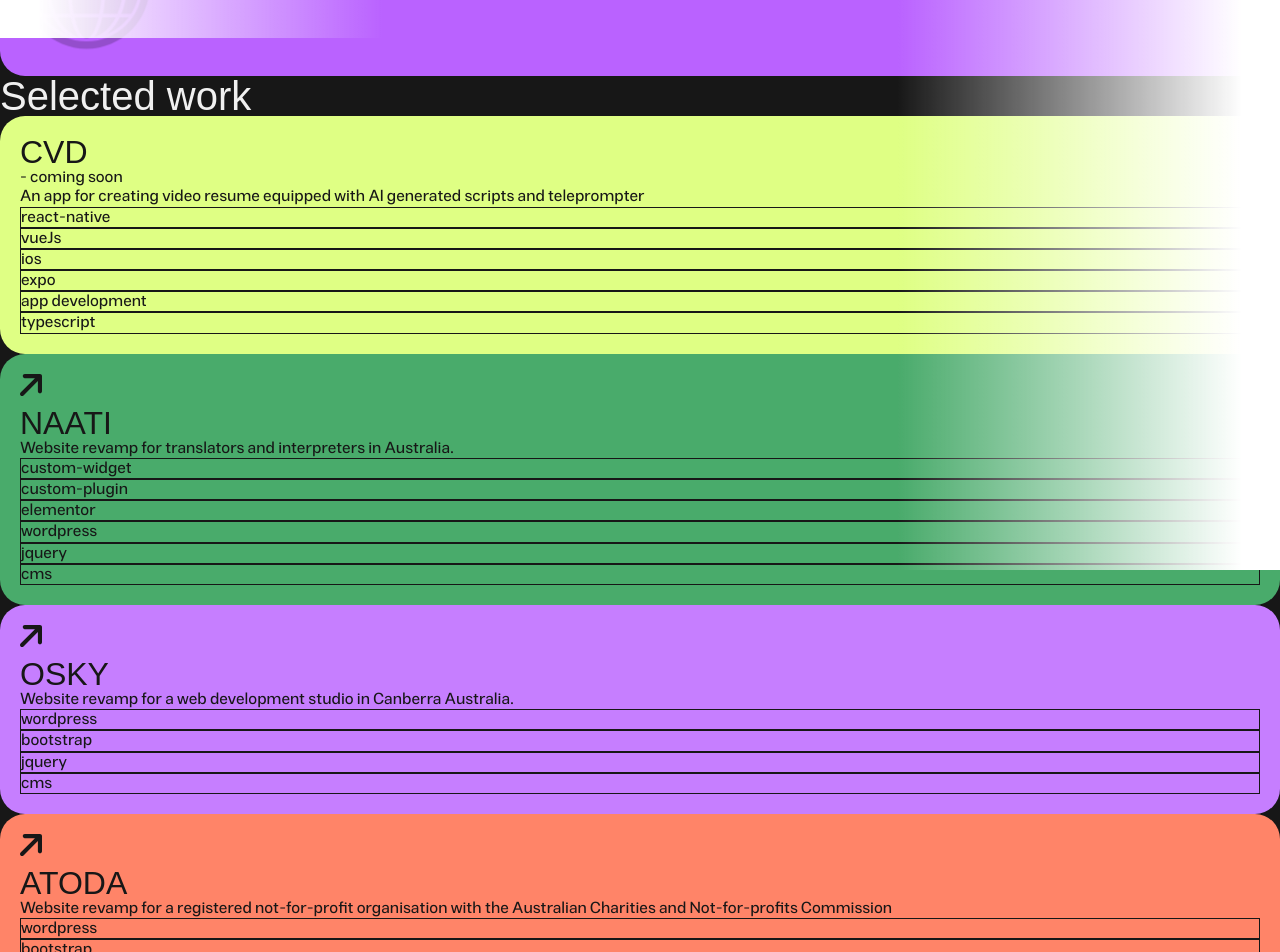
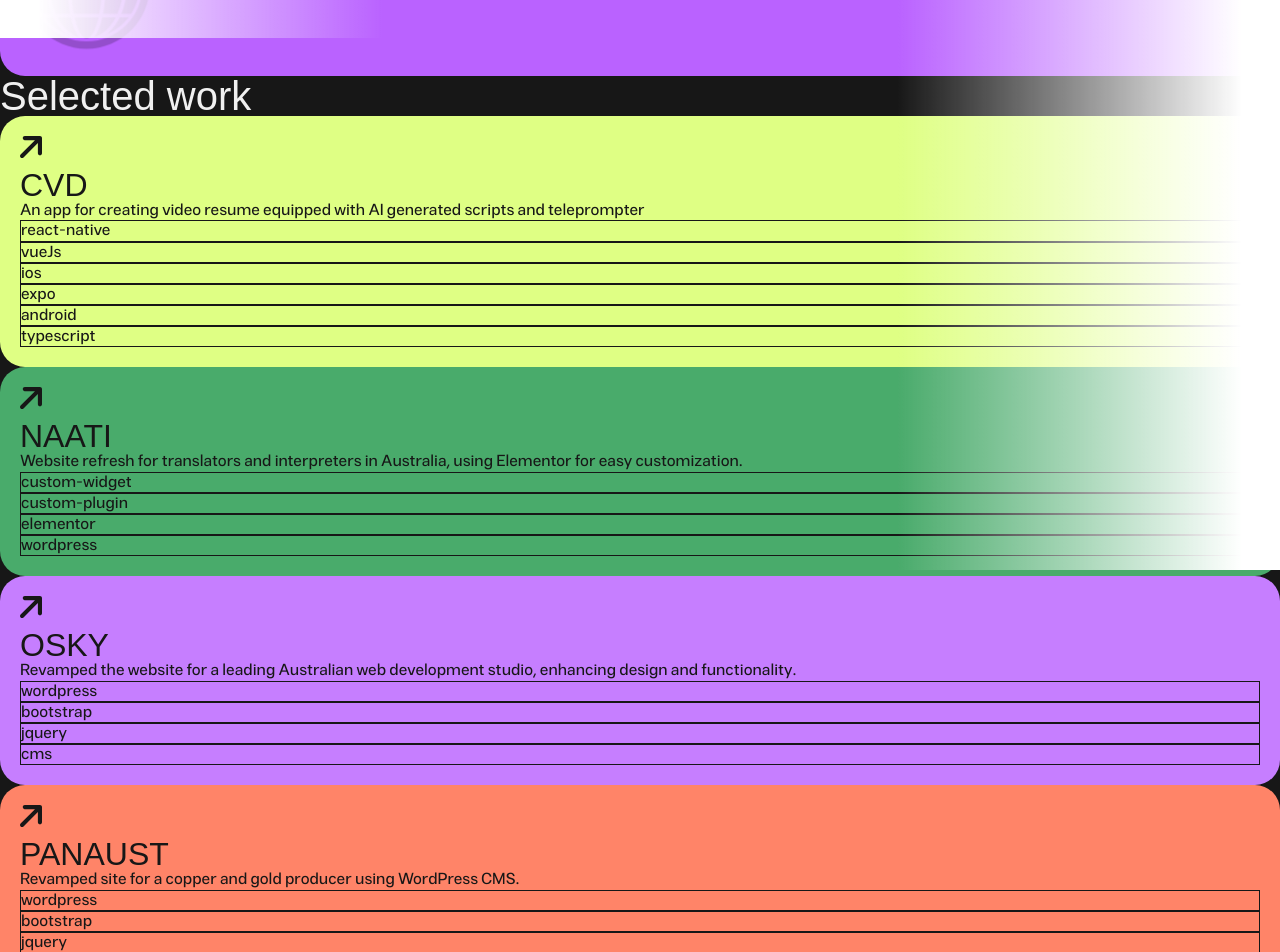
Before and after one commit to sydaf/syedAfcom, a Vue app: page / in a window 1280 px wide. Shown: the part 2280-3232 px from the top of the page. Built offline with nearby package versions, Linux system fonts and the light colour scheme; a web font is replaced by a local one.

Commit message:
content update

```diff
--- a/src/components/sections/aboutSection.vue
+++ b/src/components/sections/aboutSection.vue
@@ -23,8 +23,7 @@
         </div>
         <div v-else class="personal-abt">
             <p class="pb-3 ">
-                Experimenting with JavaScript frameworks and working to improve my portfolio. While I'm not working at all,
-                I play <a target="_blank" class="p-bold" href="https://www.guildwars2.com">Guild Wars 2</a>.
+                In my free time, I'm working on my photography skills and playing MMOs like <a target="_blank" class="p-bold" href="https://www.guildwars2.com">Guild Wars 2</a>.
             </p>
             <div class="flex gap-2 items-center">
                 <img src="../../assets/img/untamed.png" alt="I play an Untamed">
--- a/src/components/sections/projectSection.vue
+++ b/src/components/sections/projectSection.vue
@@ -1,54 +1,65 @@
 <script setup>
-import ProjectTag from '../ProjectTag.vue';
-import ArrowIcon from '../Arrow.vue';
+import ProjectTag from "../ProjectTag.vue";
+import ArrowIcon from "../Arrow.vue";
 </script>
 
 <template>
-    <div class="panel panel-cvd md:row-span-2 md:col-span-4 md:order-4 order-9 relative flex flex-col justify-between">
+  <div
+    class="panel panel-cvd md:row-span-2 md:col-span-4 md:order-4 order-9 relative flex flex-col justify-between"
+  >
     <!-- <div class="absolute top-3 right-3">
             <ArrowIcon :showText="false"/>
           </div> -->
     <div class="flex items-center gap-1">
+      <div class="absolute top-3 right-3">
+        <a target="_blank" href="https://www.curriculum-vidae.com/">
+          <ArrowIcon :showText="false" />
+        </a>
+      </div>
       <h2>CVD</h2>
-            <p class="opacity-50 mb-1.5">- coming soon</p>
     </div>
-        <p>An app for creating video resume equipped with AI generated scripts and teleprompter</p>
+    <p>
+      An app for creating video resume equipped with AI generated scripts and
+      teleprompter
+    </p>
     <div class="flex flex-wrap gap-1">
       <ProjectTag text="react-native" />
       <ProjectTag text="vueJs" />
       <ProjectTag text="ios" />
       <ProjectTag text="expo" />
-            <ProjectTag text="app development" />
+      <ProjectTag text="android" />
       <ProjectTag text="typescript" />
     </div>
   </div>
 
-    <div class="panel panel-naati md:row-span-2 md:col-span-4 md:order-5 order-10 relative flex flex-col justify-between">
+  <div
+    class="panel panel-naati md:row-span-2 md:col-span-4 md:order-5 order-10 relative flex flex-col justify-between"
+  >
     <div class="absolute top-3 right-3">
       <a target="_blank" href="https://www.naati.com.au">
         <ArrowIcon :showText="false" />
       </a>
     </div>
     <h2>NAATI</h2>
-        <p>Website revamp for translators and interpreters in Australia.</p>
+    <p>Website refresh for translators and interpreters in Australia, using Elementor for easy customization.</p>
     <div class="flex flex-wrap gap-1">
       <ProjectTag text="custom-widget" />
       <ProjectTag text="custom-plugin" />
       <ProjectTag text="elementor" />
       <ProjectTag text="wordpress" />
-            <ProjectTag text="jquery" />
-            <ProjectTag text="cms" />
     </div>
   </div>
 
-    <div class="panel panel-osky md:row-span-2 md:col-span-4 md:order-8 order-11 flex flex-col justify-between relative">
+  <div
+    class="panel panel-osky md:row-span-2 md:col-span-4 md:order-8 order-11 flex flex-col justify-between relative"
+  >
     <div class="absolute top-3 right-3">
       <a target="_blank" href="https://www.osky.com.au">
         <ArrowIcon :showText="false" />
       </a>
     </div>
     <h2>OSKY</h2>
-        <p>Website revamp for a web development studio in Canberra Australia.</p>
+    <p>Revamped the website for a leading Australian web development studio, enhancing design and functionality.</p>
     <div class="flex flex-wrap gap-1">
       <ProjectTag text="wordpress" />
       <ProjectTag text="bootstrap" />
@@ -57,15 +68,18 @@
     </div>
   </div>
 
-    <div class="panel panel-atoda md:row-span-2 md:col-span-4 order-12 flex flex-col justify-between relative">
+  <div
+    class="panel panel-atoda md:row-span-2 md:col-span-4 order-12 flex flex-col justify-between relative"
+  >
     <div class="absolute top-3 right-3">
-            <a target="_blank" href="https://www.atoda.org.au">
+      <a target="_blank" href="https://panaust.com.au/">
         <ArrowIcon :showText="false" />
       </a>
     </div>
-        <h2>ATODA</h2>
-        <p>Website revamp for a registered not-for-profit organisation with the Australian Charities and Not-for-profits
-            Commission</p>
+    <h2>PANAUST</h2>
+    <p>
+      Revamped site for a copper and gold producer using WordPress CMS.
+    </p>
     <div class="flex flex-wrap gap-1">
       <ProjectTag text="wordpress" />
       <ProjectTag text="bootstrap" />
@@ -77,6 +91,6 @@
 
 <script>
 export default {
-    name: 'ProjectSection',
-}
+  name: "ProjectSection",
+};
 </script>
```
Lines whose indentation alone changed are shown as unchanged.
